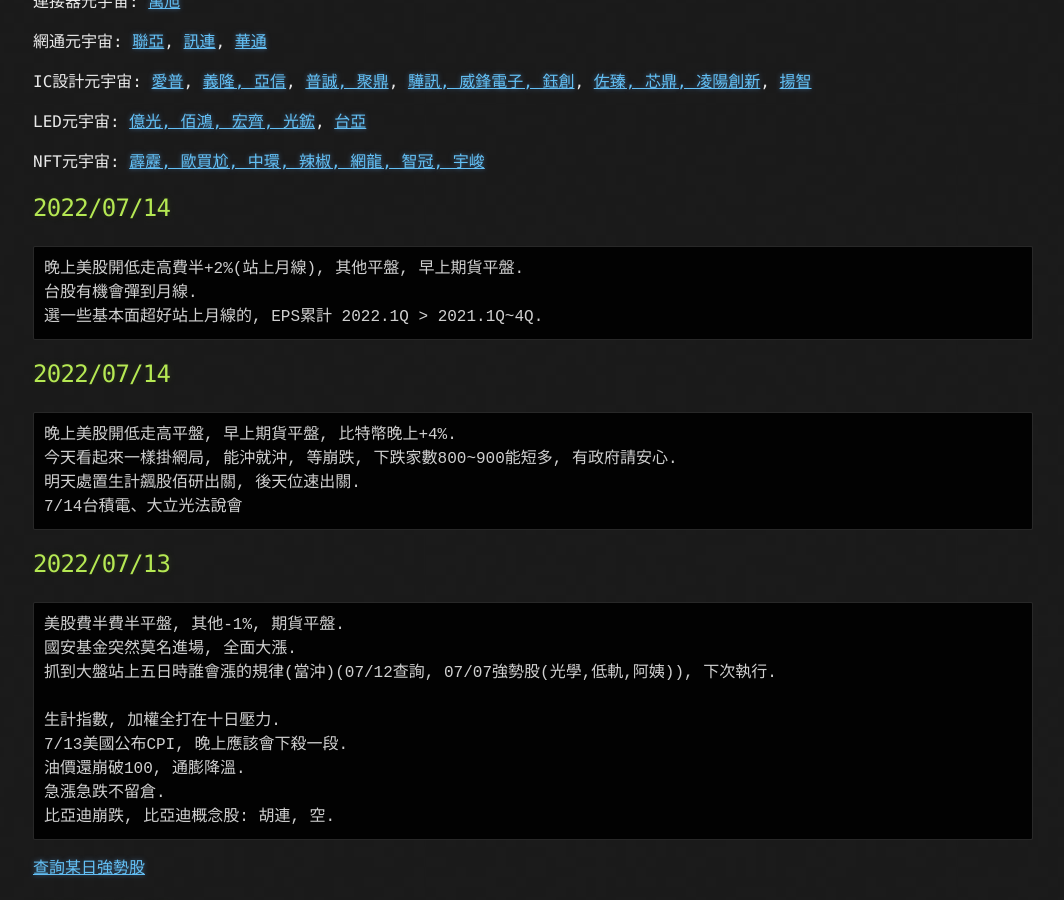
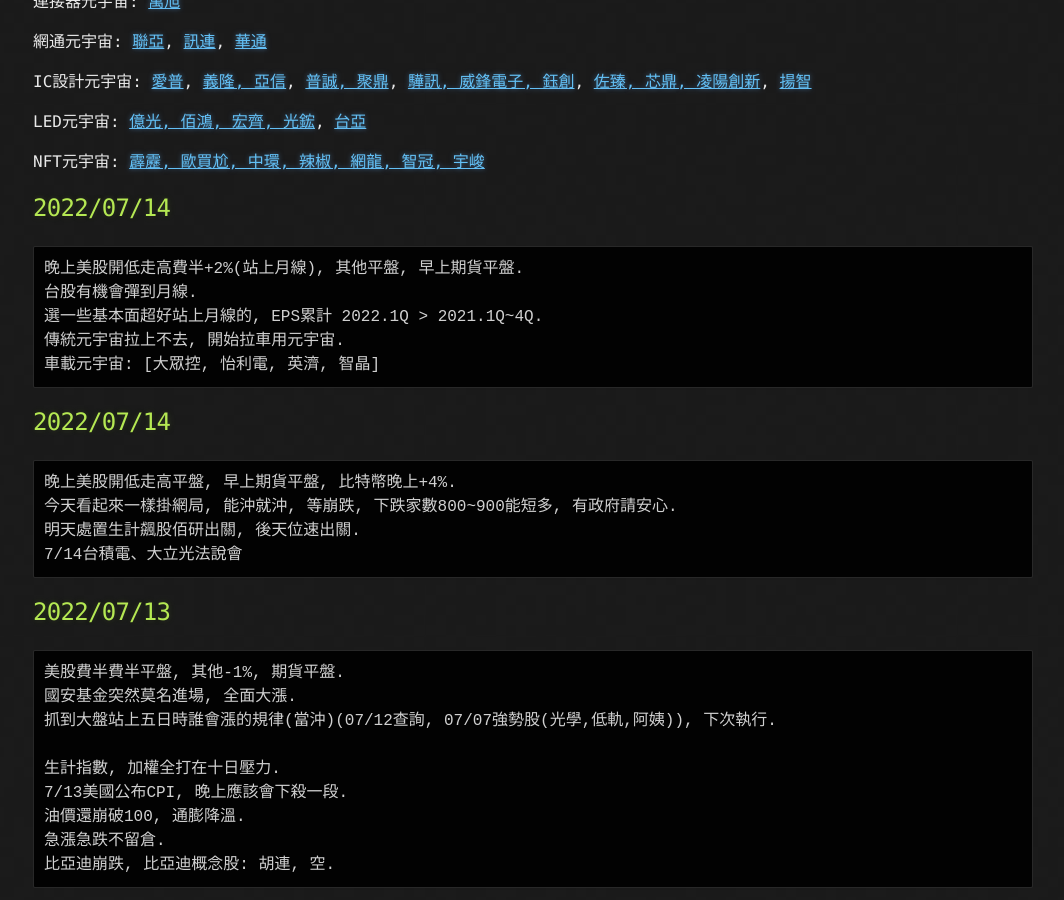
Before and after one commit to lepg5487/Stock_God, a Jekyll site: the page built from index.md, in a window 1280 px wide and 900 px high, scrolled down 428 px. Shown: the whole window, without its empty margins (107-1171 px from the left). Built offline with Jekyll 4.4.1, drawn with Linux system fonts in a browser that asks for light colours; our own code applies the rules of GitHub Pages for plain Markdown files.

Commit message:
Update index.md

````diff
--- a/index.md
+++ b/index.md
@@ -24,6 +24,8 @@
 晚上美股開低走高費半+2%(站上月線), 其他平盤, 早上期貨平盤.
 台股有機會彈到月線.
 選一些基本面超好站上月線的, EPS累計 2022.1Q > 2021.1Q~4Q.
+傳統元宇宙拉上不去, 開始拉車用元宇宙.
+車載元宇宙: [大眾控, 怡利電, 英濟, 智晶]
 ```
 
 ## 2022/07/14
````
